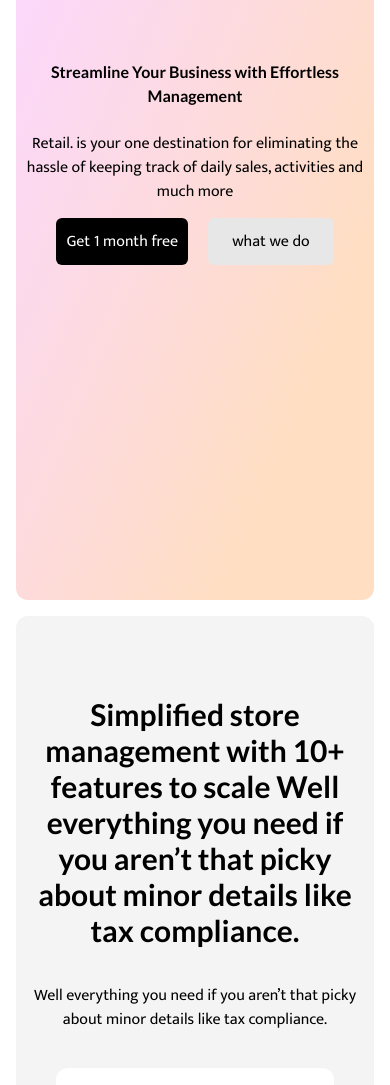
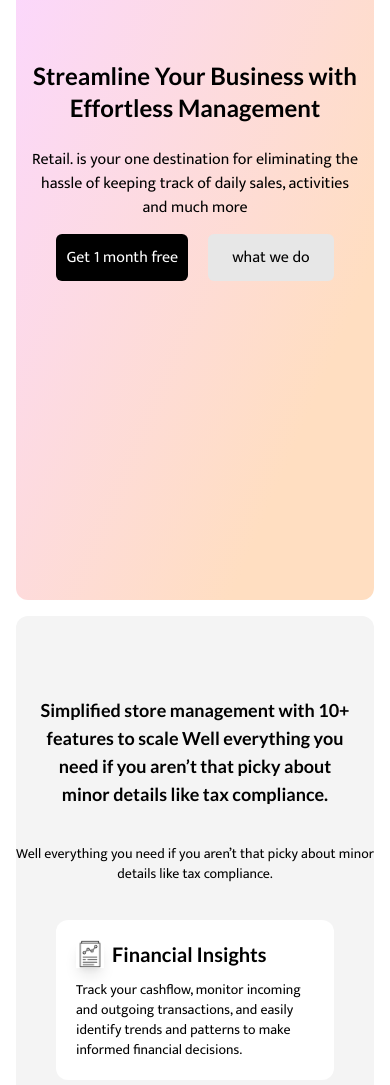
Before and after one commit to andekishorekumar/Retail-new, a website: page index.html in a window 390 px wide. Shown: the part 260-1345 px from the top of the page. Drawn offline with Linux system fonts and the light colour scheme.

Commit message:
font sizes in mobile

```diff
--- a/index.html
+++ b/index.html
@@ -46,10 +46,10 @@
       </nav>
       <!--text area below nav bar  -->
       <div class="flex flex-col items-center justify-center mt-48 space-y-6">
-        <h1 class="sm:text-3xl md:text-5xl text-center font-bold font-lato">
+        <h1 class="text-2xl md:text-5xl text-center font-bold font-lato">
           Streamline Your Business with Effortless Management
         </h1>
-        <p class="sm:text-base md:text-[20px] font-mukta text-center">
+        <p class="text-base px-3 md:text-[20px] font-mukta text-center">
           Retail. is your one destination for eliminating the hassle of keeping
           track of daily sales, activities and much more
         </p>
@@ -68,12 +68,12 @@
     <div
       class="pt-20 pb-20 bg-polymerAsh rounded-xl m-4 flex flex-col items-center text-center justify-center space-y-9"
     >
-      <h1 class="text-3xl font-bold font-lato px-5">
+      <h1 class="text-lg md:text-3xl font-bold font-lato px-5">
         Simplified store management with 10+ features to scale Well everything
         you need if you aren’t that picky about minor details like tax
         compliance.
       </h1>
-      <p class="font-mukta">
+      <p class="text-sm md:text-base font-mukta">
         Well everything you need if you aren’t that picky about minor details
         like tax compliance.
       </p>
@@ -96,10 +96,12 @@
           >
             <div class="flex space-x-2">
               <img src="report.png" alt="" class="h-7 w-7 shadow-lg" />
-              <h1 class="font-bold font-lato text-2xl">Financial Insights</h1>
+              <h1 class="font-bold font-lato text-xl md:text-2xl">
+                Financial Insights
+              </h1>
             </div>
 
-            <p class="font-mukta">
+            <p class="text-sm md:text-base font-mukta">
               Track your cashflow, monitor incoming and outgoing transactions,
               and easily identify trends and patterns to make informed financial
               decisions.
```
Also changed, not shown: output.css.
